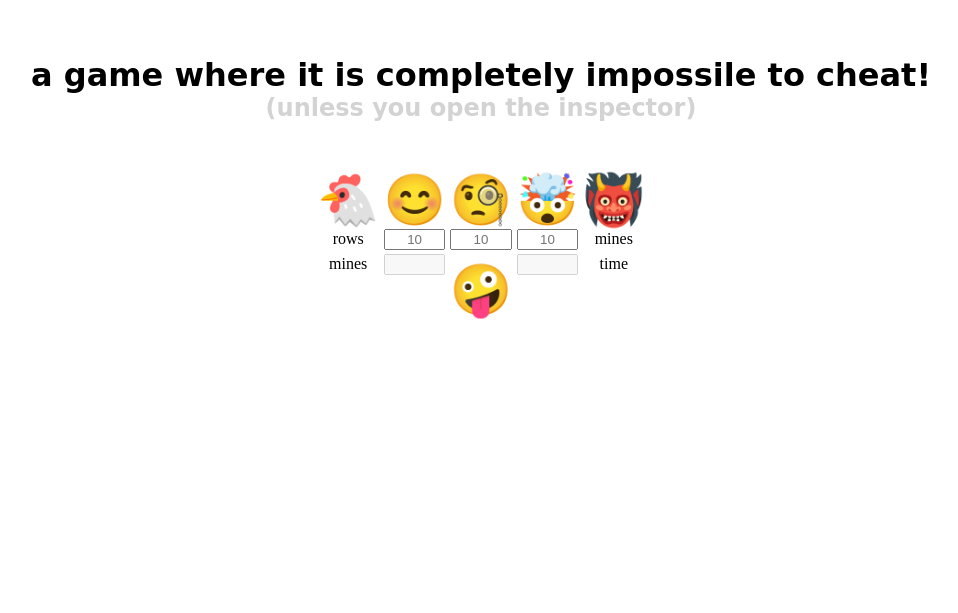
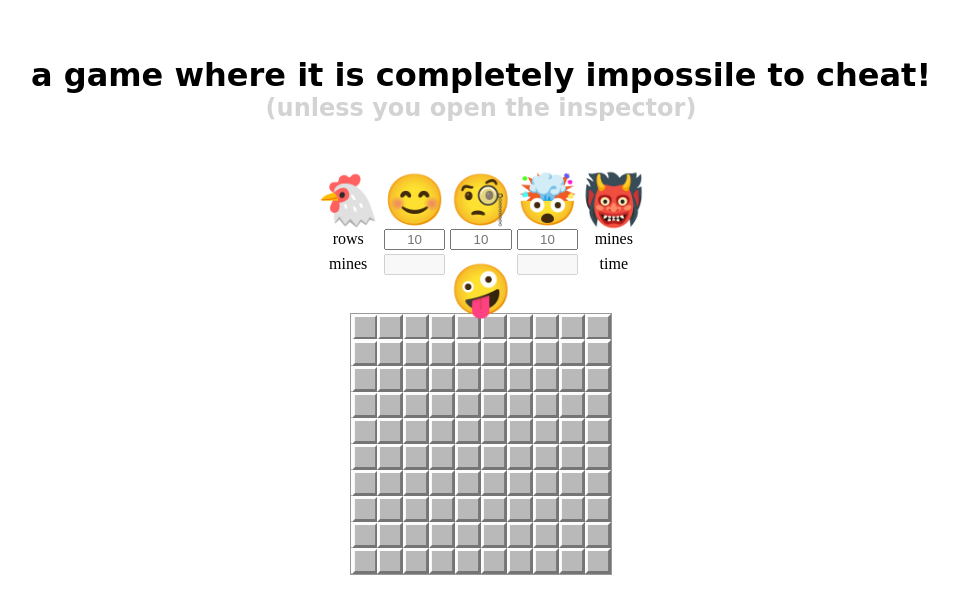
Before and after one commit to gmanchon/minesweeper, a plain HTML site: page index.html in a window 1280 px wide. Shown: the part 91-704 px from the top of the page, without its empty margins (159-1117 px from the left). Drawn offline with Linux system fonts and the light colour scheme; a web font is replaced by a local one.

Commit message:
removing webpack references

```diff
--- a/index.html
+++ b/index.html
@@ -50,6 +50,6 @@
       </tr> -->
     </table>
   </div>
-  <script type="text/javascript" src="main.js"></script>
+  <script type="text/javascript" src="lib/minesweeper.js"></script>
 </body>
 </html>
```
